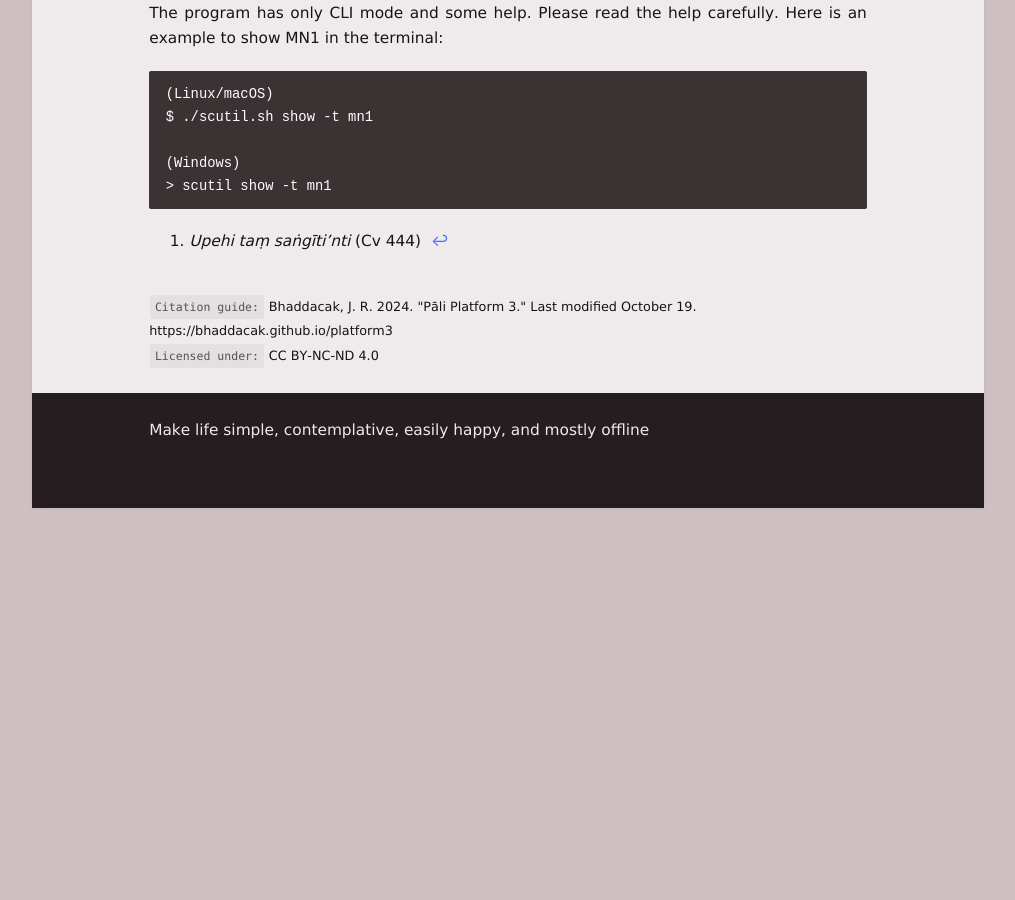
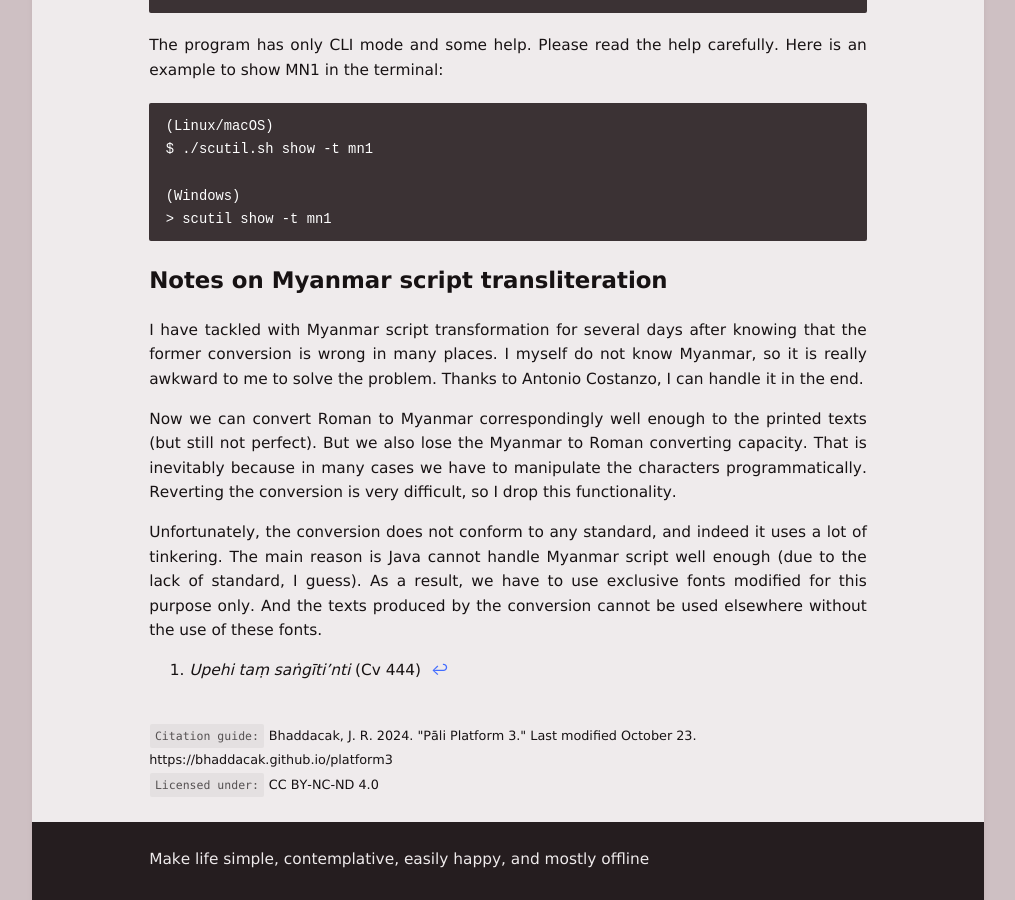
Before and after one commit to bhaddacak/bhaddacak.github.io, a Jekyll site: the page built from _pages/platform3.md, in a window 1280 px wide and 900 px high, scrolled down 4492 px. Shown: the whole window, without its empty margins (132-1147 px from the left). Built offline with Jekyll 4.4.1, drawn with Linux system fonts in a browser that asks for light colours; before the commit the page ends 5000 px from its top, so only the background shows below that; some of the changed text lies outside the part shown.

Commit message:
Add notes on Myanmar conversion in platform3

````diff
--- a/_pages/platform3.md
+++ b/_pages/platform3.md
@@ -2,7 +2,7 @@
 title: "Pāli Platform 3"
 permalink: /platform3
 is_article: true
-date: 2024-10-19 12:00:00 +0700
+date: 2024-10-23 12:00:00 +0700
 ---
 
 - TOC
@@ -106,3 +106,11 @@
 (Windows)
 > scutil show -t mn1
 ```
+
+## Notes on Myanmar script transliteration
+
+I have tackled with Myanmar script transformation for several days after knowing that the former conversion is wrong in many places. I myself do not know Myanmar, so it is really awkward to me to solve the problem. Thanks to Antonio Costanzo, I can handle it in the end.
+
+Now we can convert Roman to Myanmar correspondingly well enough to the printed texts (but still not perfect). But we also lose the Myanmar to Roman converting capacity. That is inevitably because in many cases we have to manipulate the characters programmatically. Reverting the conversion is very difficult, so I drop this functionality.
+
+Unfortunately, the conversion does not conform to any standard, and indeed it uses a lot of tinkering. The main reason is Java cannot handle Myanmar script well enough (due to the lack of standard, I guess). As a result, we have to use exclusive fonts modified for this purpose only. And the texts produced by the conversion cannot be used elsewhere without the use of these fonts.
````
